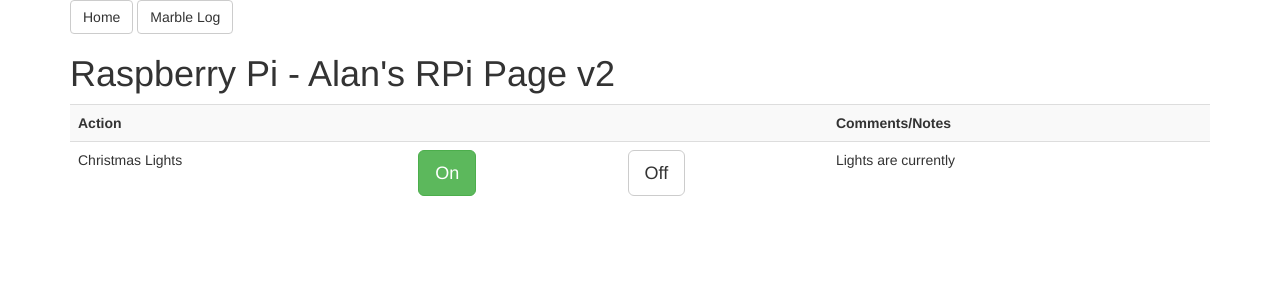
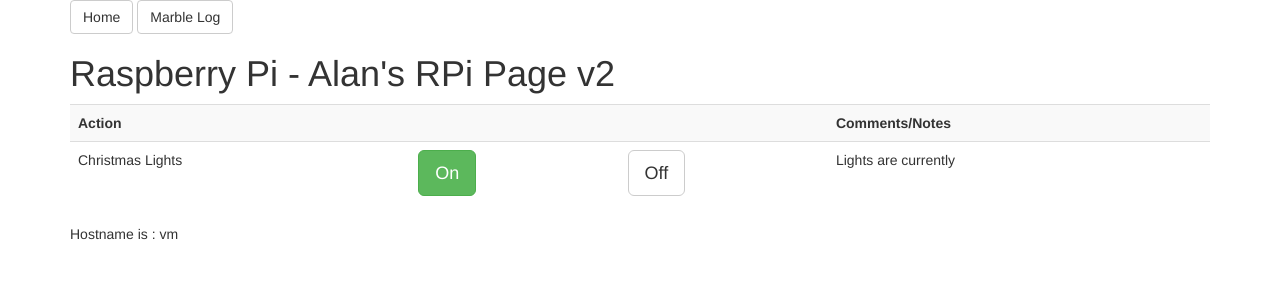
Before and after one commit to alangobrown/christmas-lights, a Flask app: page / in a window 1280 px wide. Shown: the top 300 px of the page. Run offline with Flask 2, Linux system fonts and the light colour scheme; some libraries are stand-ins or nearby versions.

Commit message:
Added hostname to page.

```diff
--- a/app/templates/index.html
+++ b/app/templates/index.html
@@ -20,7 +20,7 @@
           </tr>
         </table>
 
-    </div>
+	<p>Hostname is : {{host}}</p>
     <!-- jQuery (necessary for Bootstrap's JavaScript plugins) -->
     <script src="https://ajax.googleapis.com/ajax/libs/jquery/1.11.1/jquery.min.js"></script>
     <!-- Include all compiled plugins (below), or include individual files as needed -->
```
